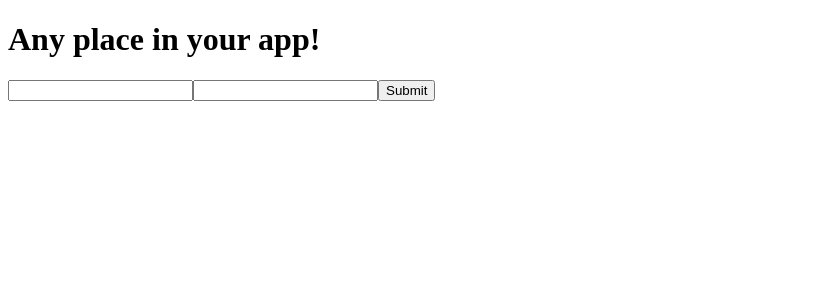
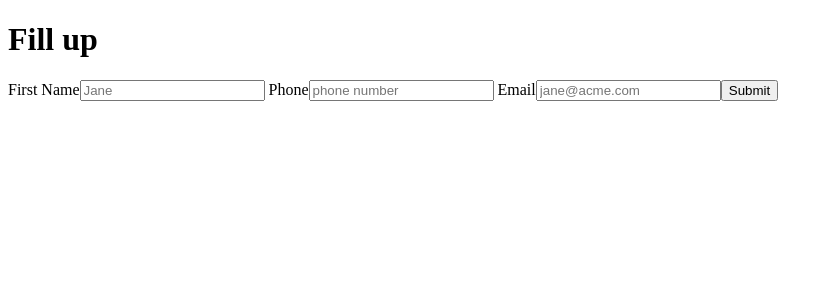
Before and after one commit to Artem-Shot/react_hw, a React (Vite) app in the folder my-react-app/: page / in a window 1280 px wide. Shown: the top 300 px of the page, without its empty margins (0-833 px from the left). Built offline with nearby package versions, Linux system fonts and the light colour scheme.

Commit message:
hw-55  done

```diff
--- a/my-react-app/src/App.jsx
+++ b/my-react-app/src/App.jsx
@@ -1,42 +1,70 @@
 import React from 'react';
-import { Formik, Form, Field, ErrorMessage } from 'formik';
+import { Formik, Field, Form, ErrorMessage } from 'formik';
 
-const Basic = () => (
+const MyForm = () => (
     <div>
-        <h1>Any place in your app!</h1>
+        <h1>Fill up</h1>
         <Formik
-            initialValues={{ email: '', password: '' }}
-            validate={values => {
+            initialValues={{
+                firstName: '',
+                phone: '',
+                email: '',
+            }}
+            validate={(values) => {
                 const errors = {};
+
+
+                if (!values.firstName) {
+                    errors.firstName = "First name is required";
+                }
+
+
+                if (!values.phone) {
+                    errors.phone = "Phone number is required";
+                } else if (values.phone.length !== 12 || isNaN(values.phone)) {
+                    errors.phone = "Phone number must be exactly 12 digits";
+                }
+
+                // Валідація email
                 if (!values.email) {
-                    errors.email = 'Required';
-                } else if (
-                    !/^[A-Z0-9._%+-]+@[A-Z0-9.-]+\.[A-Z]{2,}$/i.test(values.email)
+                    errors.email = "Email is required";
+                } else if (!values.email.includes("@")
                 ) {
-                    errors.email = 'Invalid email address';
+                    errors.email = "Invalid email format required @";
                 }
+
                 return errors;
             }}
-            onSubmit={(values, { setSubmitting }) => {
-                setTimeout(() => {
-                    alert(JSON.stringify(values, null, 2));
-                    setSubmitting(false);
-                }, 400);
+            onSubmit={async (values, { setSubmitting }) => {
+                await new Promise((r) => setTimeout(r, 500));
+                alert(JSON.stringify(values, null, 2));
+                setSubmitting(false);
             }}
         >
             {({ isSubmitting }) => (
-                <Form>
-                    <Field type="email" name="email" />
-                    <ErrorMessage name="email" component="div" />
-                    <Field type="password" name="password" />
-                    <ErrorMessage name="password" component="div" />
-                    <button type="submit" disabled={isSubmitting}>
-                        Submit
-                    </button>
-                </Form>
-            )}
+            <Form>
+                <label htmlFor="firstName">First Name</label>
+                <Field id="firstName" name="firstName" placeholder="Jane" />
+                <ErrorMessage name="firstName" component="div" className="error" />
+
+                <label htmlFor="phone"> Phone</label>
+                <Field id="phone" name="phone" placeholder="phone number" />
+                <ErrorMessage name="phone" component="div" className="error" />
+
+                <label htmlFor="email"> Email</label>
+                <Field
+                    id="email"
+                    name="email"
+                    placeholder="jane@acme.com"
+                    type="email"
+                />
+                <ErrorMessage name="email" component="div" className="error" />
+
+                <button type="submit" disabled={isSubmitting}>Submit</button>
+            </Form>
+                )}
         </Formik>
     </div>
 );
 
-export default Basic;
+export default MyForm;
```
